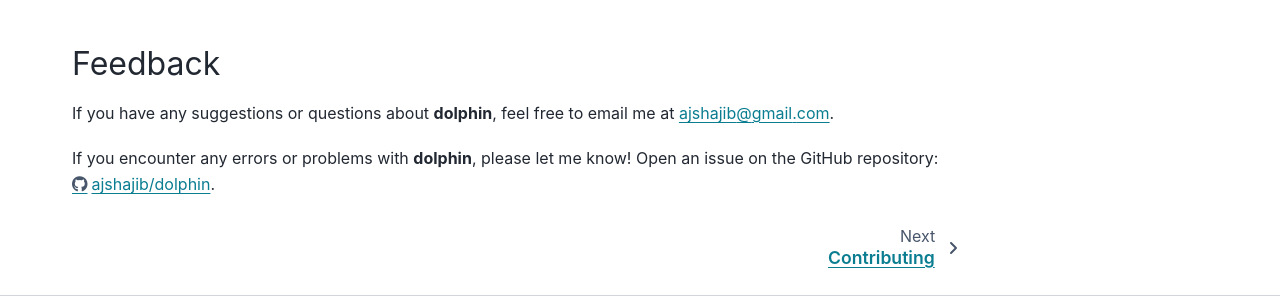
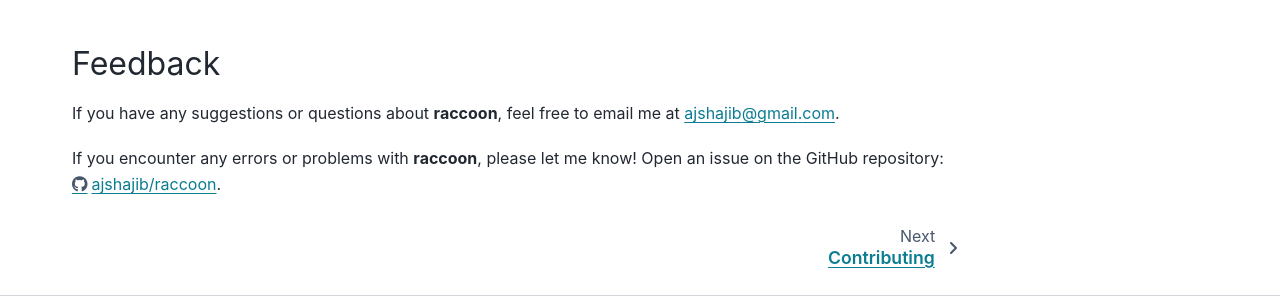
Before and after one commit to ajshajib/raccoon, a Sphinx documentation site: the page built from docs/source/index.rst, in a window 1280 px wide and 900 px high, scrolled down 577 px. Shown: the part 511-807 px from the top of the window. Built offline with Sphinx 7.4.7 and the PyData theme 0.15.4, drawn with Linux system fonts in a browser that asks for light colours.

Commit message:
Update documentation to replace references from "dolphin" to "raccoon"

```diff
--- a/docs/source/index.rst
+++ b/docs/source/index.rst
@@ -18,8 +18,8 @@ Contents
 Feedback
 ========
 
-If you have any suggestions or questions about **dolphin**, feel free to email me
+If you have any suggestions or questions about **raccoon**, feel free to email me
 at ajshajib@gmail.com.
 
-If you encounter any errors or problems with **dolphin**, please let me know!
-Open an issue on the GitHub repository: https://github.com/ajshajib/dolphin.
+If you encounter any errors or problems with **raccoon**, please let me know!
+Open an issue on the GitHub repository: https://github.com/ajshajib/raccoon.
```
